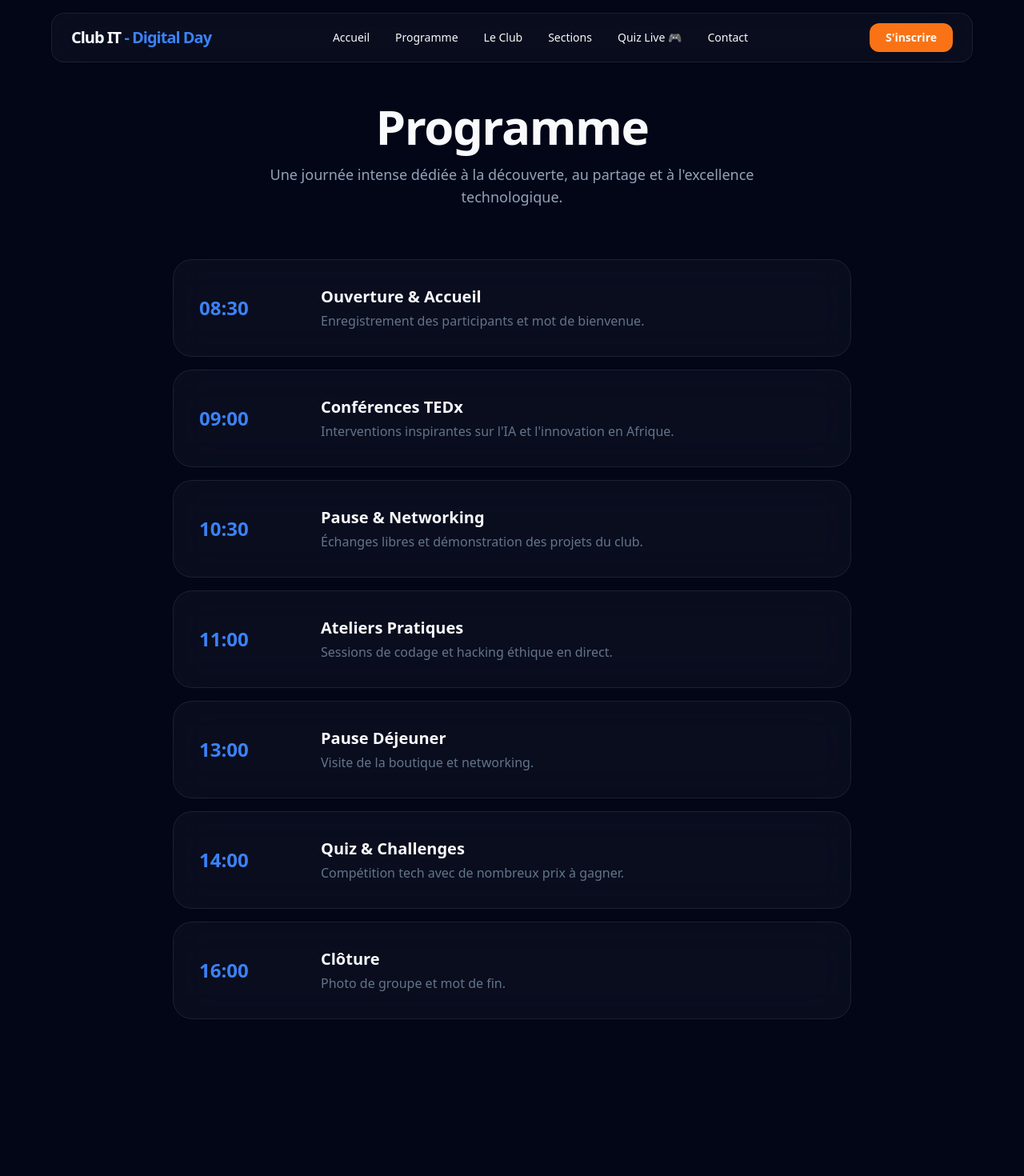
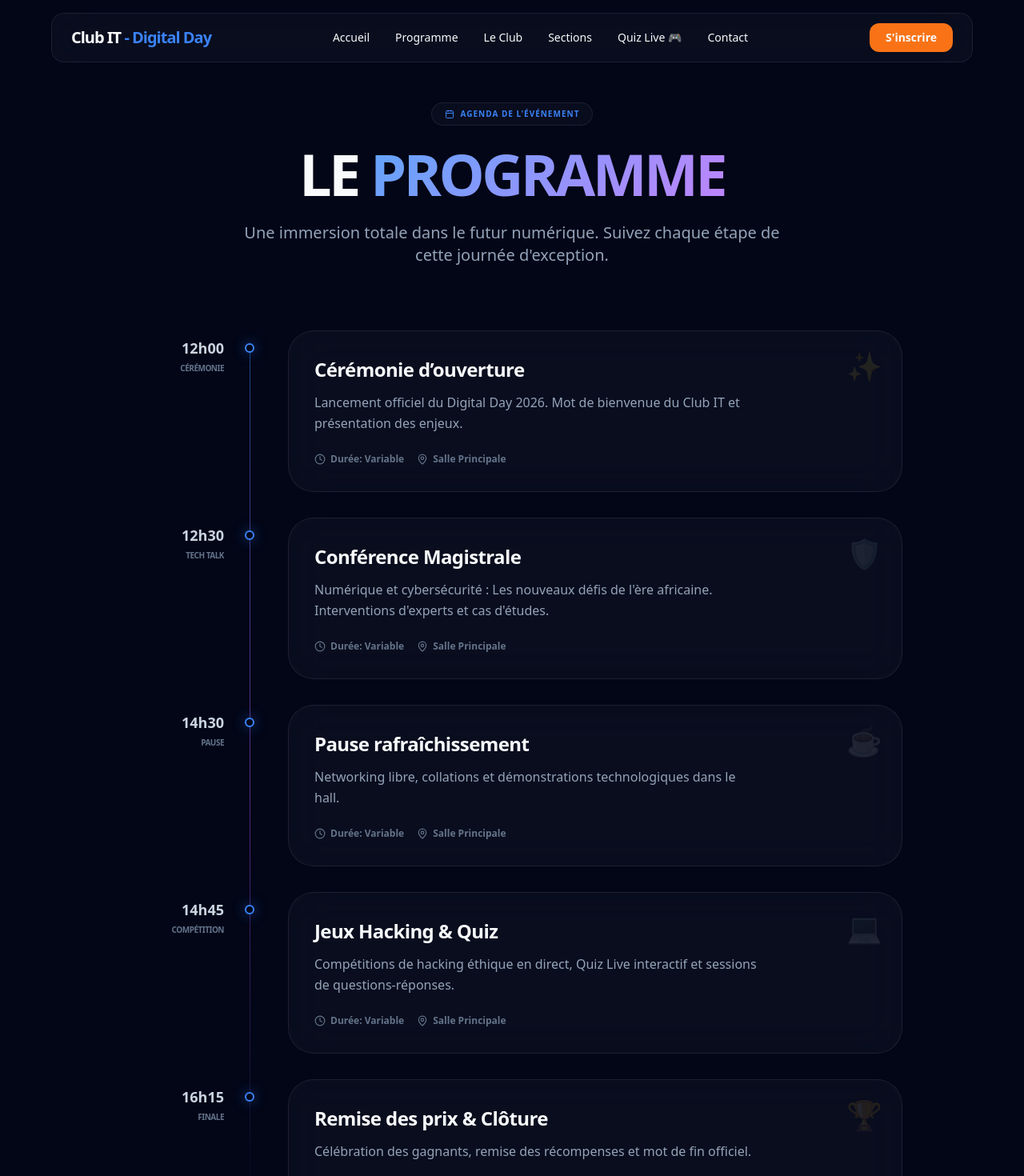
Before and after one commit to BinaryMaoGenius/digital_day, a Next.js app: page /programme in a window 1280 px wide. Shown: the top 1470 px of the page at 80% size. Before the commit the page ends 1354 px from the top, so only its background shows below. Built offline with nearby package versions, Linux system fonts and the light colour scheme.

Commit message:
feat: update official Digital Day programme schedule

```diff
--- a/src/app/programme/page.tsx
+++ b/src/app/programme/page.tsx
@@ -1,13 +1,42 @@
 import Navbar from "@/components/Navbar";
+import { Clock, Calendar, MapPin, Sparkles } from "lucide-react";
 
 const schedule = [
-    { time: "08:30", event: "Ouverture & Accueil", desc: "Enregistrement des participants et mot de bienvenue." },
-    { time: "09:00", event: "Conférences TEDx", desc: "Interventions inspirantes sur l'IA et l'innovation en Afrique." },
-    { time: "10:30", event: "Pause & Networking", desc: "Échanges libres et démonstration des projets du club." },
-    { time: "11:00", event: "Ateliers Pratiques", desc: "Sessions de codage et hacking éthique en direct." },
-    { time: "13:00", event: "Pause Déjeuner", desc: "Visite de la boutique et networking." },
-    { time: "14:00", event: "Quiz & Challenges", desc: "Compétition tech avec de nombreux prix à gagner." },
-    { time: "16:00", event: "Clôture", desc: "Photo de groupe et mot de fin." },
+    {
+        time: "12h00 – 12h20",
+        event: "Cérémonie d’ouverture",
+        desc: "Lancement officiel du Digital Day 2026. Mot de bienvenue du Club IT et présentation des enjeux.",
+        icon: "✨",
+        category: "Cérémonie"
+    },
+    {
+        time: "12h30 – 14h30",
+        event: "Conférence Magistrale",
+        desc: "Numérique et cybersécurité : Les nouveaux défis de l'ère africaine. Interventions d'experts et cas d'études.",
+        icon: "🛡️",
+        category: "Tech Talk"
+    },
+    {
+        time: "14h30 – 14h45",
+        event: "Pause rafraîchissement",
+        desc: "Networking libre, collations et démonstrations technologiques dans le hall.",
+        icon: "☕",
+        category: "Pause"
+    },
+    {
+        time: "14h45 – 16h15",
+        event: "Jeux Hacking & Quiz",
+        desc: "Compétitions de hacking éthique en direct, Quiz Live interactif et sessions de questions-réponses.",
+        icon: "💻",
+        category: "Compétition"
+    },
+    {
+        time: "16h15 – 16h30",
+        event: "Remise des prix & Clôture",
+        desc: "Célébration des gagnants, remise des récompenses et mot de fin officiel.",
+        icon: "🏆",
+        category: "Finale"
+    },
 ];
 
 export default function Programme() {
@@ -15,28 +44,89 @@ export default function Programme() {
         <main className="relative min-h-screen flex flex-col items-center bg-background text-foreground overflow-x-hidden pt-32 pb-20">
             <Navbar />
 
-            <div className="w-full max-w-4xl px-6">
-                <div className="mb-16 text-center">
-                    <h1 className="text-4xl md:text-6xl font-black mb-4 tracking-tight">Programme</h1>
-                    <p className="text-slate-400 text-lg max-w-2xl mx-auto">
-                        Une journée intense dédiée à la découverte, au partage et à l'excellence technologique.
+            {/* Background Orbs */}
+            <div className="absolute top-0 left-1/2 -translate-x-1/2 w-full h-full -z-10 overflow-hidden pointer-events-none">
+                <div className="absolute top-[10%] left-[10%] w-[40%] h-[40%] bg-primary/10 blur-[120px] rounded-full" />
+                <div className="absolute bottom-[20%] right-[10%] w-[30%] h-[30%] bg-secondary/10 blur-[100px] rounded-full" />
+            </div>
+
+            <div className="w-full max-w-5xl px-6">
+                <div className="mb-20 text-center animate-in fade-in slide-in-from-top-4 duration-700">
+                    <div className="inline-flex items-center gap-2 px-4 py-1.5 mb-6 glass rounded-full text-[10px] font-bold tracking-widest uppercase text-primary border border-primary/20">
+                        <Calendar className="w-3 h-3" /> Agenda de l'événement
+                    </div>
+                    <h1 className="text-5xl md:text-7xl font-black mb-6 tracking-tighter">LE <span className="text-gradient">PROGRAMME</span></h1>
+                    <p className="text-slate-400 text-lg md:text-xl max-w-2xl mx-auto leading-relaxed">
+                        Une immersion totale dans le futur numérique. Suivez chaque étape de cette journée d'exception.
                     </p>
                 </div>
 
-                <div className="space-y-4">
-                    {schedule.map((item, index) => (
-                        <div key={index} className="glass group p-6 md:p-8 rounded-3xl border-white/5 flex flex-col md:flex-row gap-6 md:items-center hover:border-primary/30 transition-all">
-                            <div className="text-2xl font-black text-primary md:w-32">
-                                {item.time}
+                <div className="relative">
+                    {/* Timeline Line */}
+                    <div className="absolute left-0 md:left-40 top-4 bottom-4 w-px bg-gradient-to-b from-primary/50 via-secondary/50 to-transparent hidden md:block" />
+
+                    <div className="space-y-8">
+                        {schedule.map((item, index) => (
+                            <div key={index} className="relative flex flex-col md:flex-row gap-8 md:gap-20 group animate-in fade-in slide-in-from-bottom-8 duration-700" style={{ animationDelay: `${index * 100}ms` }}>
+                                {/* Time Column */}
+                                <div className="md:w-32 pt-2 text-right hidden md:block">
+                                    <span className="text-lg font-black text-slate-300 group-hover:text-primary transition-colors">
+                                        {item.time.split(' – ')[0]}
+                                    </span>
+                                    <div className="text-[10px] text-slate-500 font-bold uppercase tracking-tighter mt-1">{item.category}</div>
+                                </div>
+
+                                {/* Timeline Dot */}
+                                <div className="absolute left-40 -translate-x-1/2 top-4 w-3 h-3 rounded-full bg-background border-2 border-primary z-10 hidden md:block group-hover:scale-150 group-hover:bg-primary transition-all shadow-[0_0_15px_rgba(59,130,246,0.5)]" />
+
+                                {/* Card Column */}
+                                <div className="flex-1 glass p-8 rounded-[2rem] border border-white/5 group-hover:border-primary/20 group-hover:shadow-[0_20px_50px_-20px_rgba(59,130,246,0.15)] transition-all relative overflow-hidden">
+                                    <div className="absolute top-0 right-0 p-6 opacity-10 group-hover:opacity-30 transition-opacity text-4xl">
+                                        {item.icon}
+                                    </div>
+
+                                    <div className="md:hidden flex items-center gap-3 mb-4">
+                                        <div className="bg-primary/20 text-primary px-3 py-1 rounded-full text-xs font-bold tracking-tight">
+                                            {item.time}
+                                        </div>
+                                        <div className="text-xs text-slate-500 font-bold uppercase tracking-widest">{item.category}</div>
+                                    </div>
+
+                                    <h3 className="text-2xl font-black mb-3 tracking-tight group-hover:text-primary transition-colors">
+                                        {item.event}
+                                    </h3>
+                                    <p className="text-slate-400 leading-relaxed md:max-w-[80%]">
+                                        {item.desc}
+                                    </p>
+
+                                    <div className="mt-6 flex items-center gap-4 text-xs text-slate-500 font-bold">
+                                        <span className="flex items-center gap-1.5"><Clock className="w-3.5 h-3.5" /> Durée: {item.time.includes(' – ') ? 'Variable' : 'Estimée'}</span>
+                                        <span className="flex items-center gap-1.5"><MapPin className="w-3.5 h-3.5" /> Salle Principale</span>
+                                    </div>
+                                </div>
                             </div>
-                            <div className="flex-1">
-                                <h3 className="text-xl font-bold mb-1 group-hover:text-primary transition-colors">{item.event}</h3>
-                                <p className="text-slate-500">{item.desc}</p>
-                            </div>
-                        </div>
-                    ))}
+                        ))}
+                    </div>
+                </div>
+
+                <div className="mt-24 glass p-10 md:p-16 rounded-[3rem] border border-white/5 text-center relative overflow-hidden group">
+                    <div className="absolute inset-0 bg-primary/5 opacity-0 group-hover:opacity-100 transition-opacity" />
+                    <Sparkles className="w-12 h-12 text-primary mx-auto mb-6 animate-pulse" />
+                    <h2 className="text-3xl md:text-5xl font-black mb-6 tracking-tight">NE MANQUEZ PAS <br/> L'OUVERTURE !</h2>
+                    <p className="text-slate-400 text-lg mb-10 max-w-xl mx-auto">
+                        Le planning est optimisé pour vous offrir la meilleure expérience possible. Arrivez tôt pour profiter du networking !
+                    </p>
+                    <div className="flex flex-wrap justify-center gap-8 text-slate-500 font-bold uppercase tracking-[0.2em] text-[10px]">
+                        <span>15 Mai 2026</span>
+                        <span>Bamako, Mali</span>
+                        <span>Club IT</span>
+                    </div>
                 </div>
             </div>
+
+            <footer className="w-full py-12 px-6 border-t border-white/5 text-center text-slate-500 text-sm mt-20">
+                <p>© 2026 Club IT - Digital Day. Tous droits réservés.</p>
+            </footer>
         </main>
     );
 }
```
